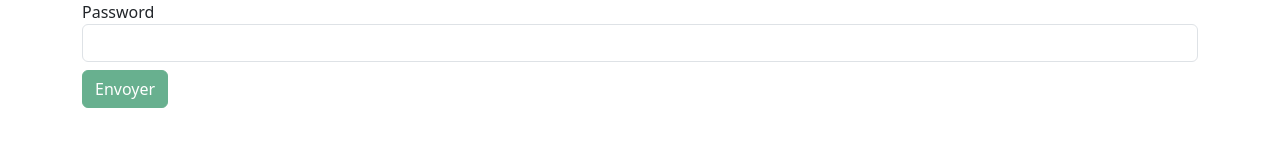
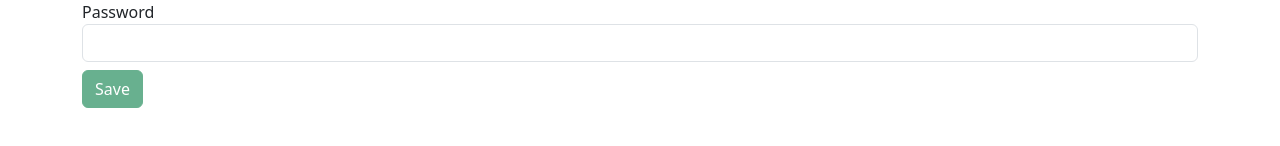
Before and after one commit to Mehelleb/forms-angular, an Angular app: page / in a window 1280 px wide. Shown: the part 226-372 px from the top of the page. Built offline with nearby package versions, Linux system fonts and the light colour scheme.

Commit message:
tester la méthode save qui est une option

```diff
--- a/src/app/form/form.component.html
+++ b/src/app/form/form.component.html
@@ -1,6 +1,6 @@
 <div class="container">
     <h2>Driven  Forms</h2>
-    <form #f="ngForm">
+    <form #f="ngForm" (submit)="save(f)">
         <div class="form-group">
             <label>Login</label>
             <input name="login" type="text" class="form-control" required ngModel #l="ngModel">
@@ -11,7 +11,7 @@
         <div class="form-group">
             <label>Email</label>
             <input name="email" type="text" class="form-control" required ngModel #e="ngModel"
-            pattern="[a-zA-Z0-9]+@[a-zA-Z0-9]+.[a-zA-Z0-9]+{2-4}">
+            pattern="[a-zA-Z0-9._%+-]+@[a-zA-Z0-9.-]+\.[a-zA-Z]{2,4}">
         </div>
         <div class="alert alert-danger" *ngIf="e.invalid && e.touched">
             <div *ngIf="e.errors?.['required']">The email is a required field</div>
@@ -24,6 +24,6 @@
         <div class="alert alert-danger" *ngIf="p.invalid && p.touched">
             The password is a required field
         </div>
-    <button class="btn btn-success mt-2" [disabled]="f.invalid">Envoyer</button>
+    <button type="submit" class="btn btn-success mt-2" [disabled]="f.invalid">Save</button>
     </form>
 </div>
--- a/src/app/form/form.component.ts
+++ b/src/app/form/form.component.ts
@@ -1,4 +1,5 @@
 import { Component, OnInit } from '@angular/core';
+import { NgForm } from '@angular/forms';
 import { User } from 'src/model/user';
 
 @Component({
@@ -11,4 +12,7 @@ export class FormComponent implements OnInit {
 ngOnInit(): void {
   this.user=new User();
 }
+save(f: NgForm){
+  console.log(f.value['password'])
 }
+}
```
